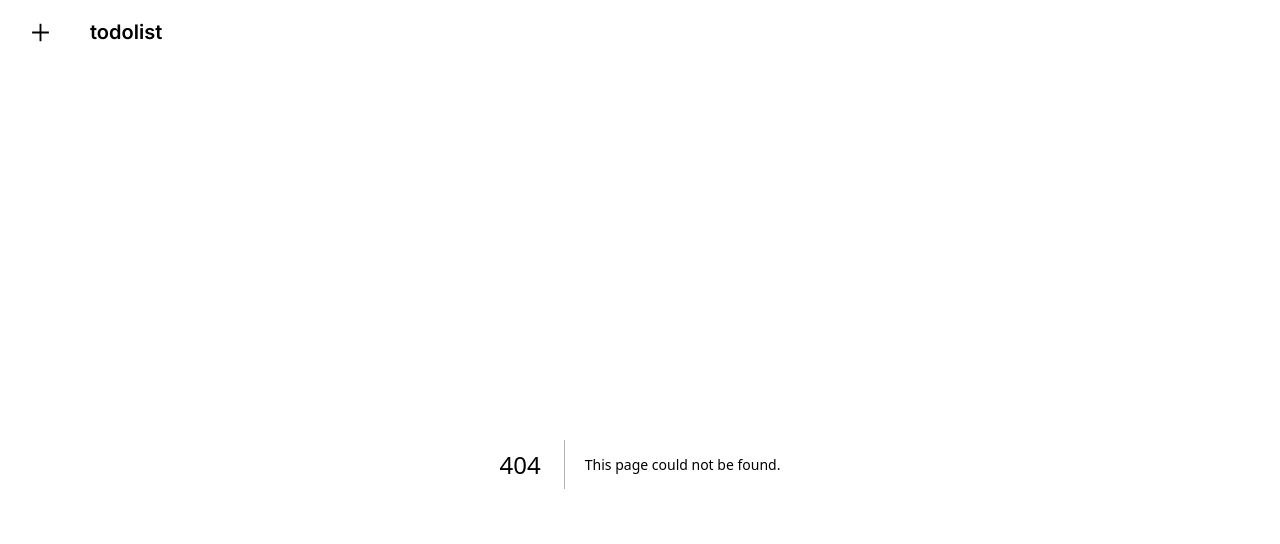
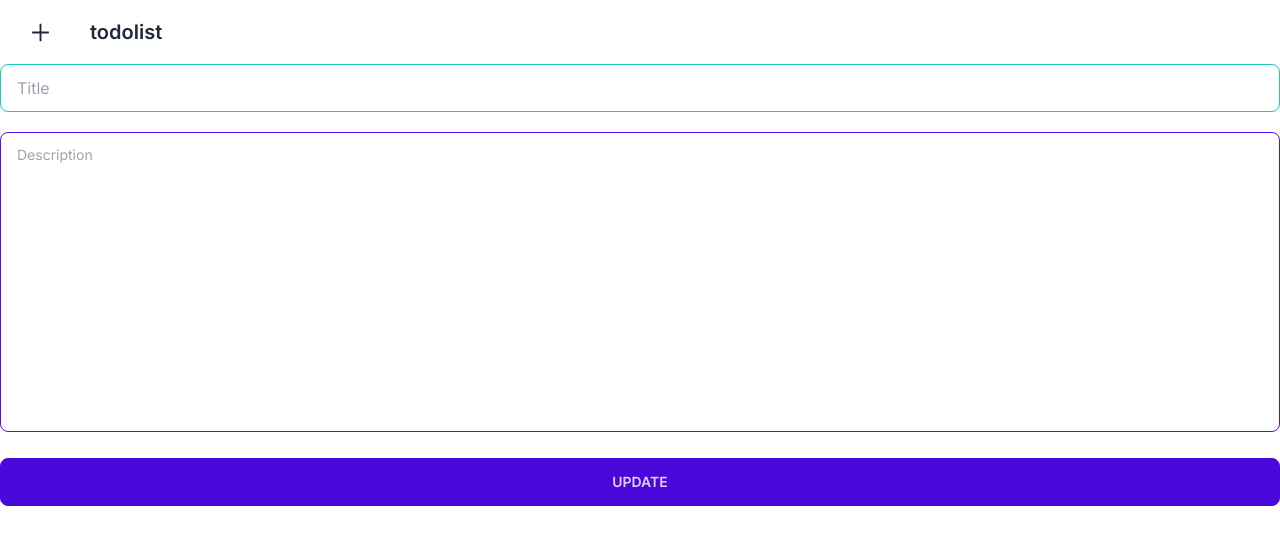
Before and after one commit to Forellko/todolist, a Next.js app: page /update/1 in a window 1280 px wide. Before the commit this address had no page. Shown: the top 544 px of the page. Built offline with nearby package versions, Linux system fonts and the light colour scheme; no server answers; the database is empty.

Commit message:
Add update todo

```diff
--- a/src/app/(components)/TodoItem/index.tsx
+++ b/src/app/(components)/TodoItem/index.tsx
@@ -7,15 +7,24 @@ import removeItem from './removeTodo';
 import { useRouter } from 'next/navigation';
 
 function TodoItem({ item }: { item: Todo }) {
-  const { refresh } = useRouter();
+  const { refresh, push } = useRouter();
+
+  const handleCardClick = () => {
+    push('/update/' + item.id);
+  };
+
   return (
-    <div className="card bg-base-100 shadow-xl w-full min-h-[300px]">
+    <div
+      className="card bg-base-100 shadow-xl w-full min-h-[300px]"
+      onClick={handleCardClick}
+    >
       <div className="card-body">
         <div className="flex justify-between">
           <h2 className="card-title">{item.title}</h2>
           <button
-            onClick={() => {
+            onClick={(e) => {
               removeItem(item.id);
+              e.stopPropagation();
               refresh();
             }}
           >
--- /dev/null
+++ b/src/app/update/[id]/getTodoById.ts
@@ -0,0 +1,8 @@
+'use server';
+import { prisma } from '@/db/prisma';
+import { Todo } from '@prisma/client';
+
+export async function getTodoById(id: number): Promise<Todo | null> {
+  const todo = await prisma.todo.findUnique({ where: { id } });
+  return todo;
+}
--- /dev/null
+++ b/src/app/update/[id]/page.tsx
@@ -0,0 +1,65 @@
+'use client';
+
+import { useParams, useRouter } from 'next/navigation';
+import React, { useEffect, useState, useTransition } from 'react';
+import { getTodoById } from './getTodoById';
+import updateTodo from './updateTodo';
+
+function UpdatePage() {
+  const params = useParams();
+  const [title, setTitle] = useState('');
+  const [description, setDescription] = useState('');
+  const [isPending, startTransition] = useTransition();
+
+  const fetchTodos = () => {
+    startTransition(async () => {
+      const todo = await getTodoById(+params.id);
+      setTitle(todo?.title ?? '');
+      setDescription(todo?.description ?? '');
+    });
+  };
+
+  const { push, refresh } = useRouter();
+
+  useEffect(() => {
+    fetchTodos();
+  }, []);
+
+  return (
+    <div>
+      <div>
+        <input
+          type="text"
+          placeholder="Title"
+          name="title"
+          value={title}
+          onChange={(e) => setTitle(e.target.value)}
+          className="input input-bordered input-accent w-full"
+        />
+        <textarea
+          name="description"
+          className="textarea textarea-primary mt-5 w-full resize-none h-[300px]"
+          placeholder="Description"
+          value={description}
+          onChange={(e) => setDescription(e.target.value)}
+        ></textarea>
+        <button
+          onClick={async () => {
+            await updateTodo({
+              id: +params.id,
+              title,
+              description,
+            });
+            push('/');
+            refresh();
+          }}
+          className="btn btn-active btn-primary w-full mt-5"
+        >
+          Update
+        </button>
+      </div>
+    </div>
+  );
+}
+
+export default UpdatePage;
--- /dev/null
+++ b/src/app/update/[id]/updateTodo.ts
@@ -0,0 +1,8 @@
+'use server';
+
+import { prisma } from '@/db/prisma';
+import { Todo } from '@prisma/client';
+
+export default async function updateTodo(todo: Todo) {
+  await prisma.todo.update({ data: todo, where: { id: todo.id } });
+}
```
Also changed, not shown: 1 other file (tests, documents, lock files or other folders).
